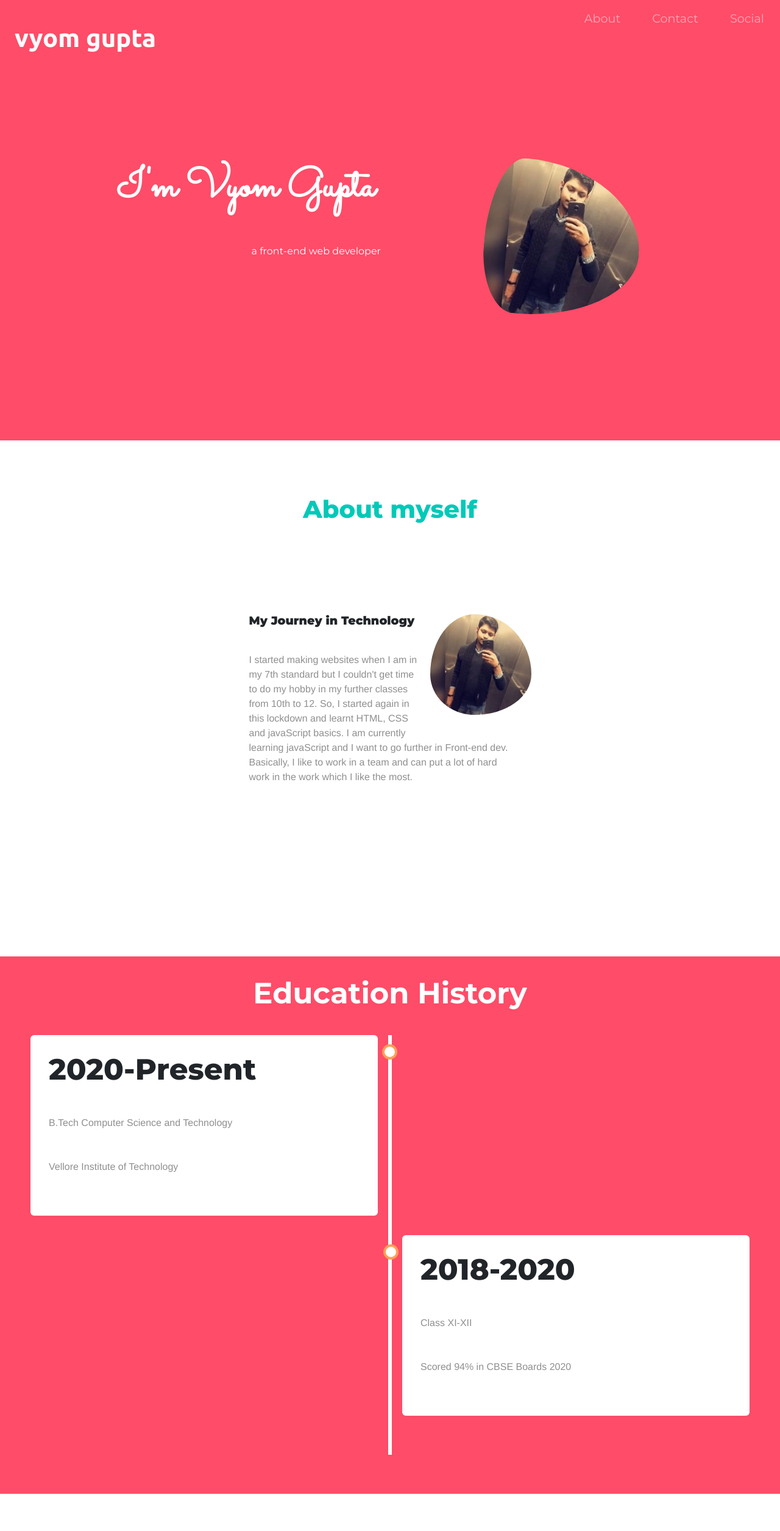
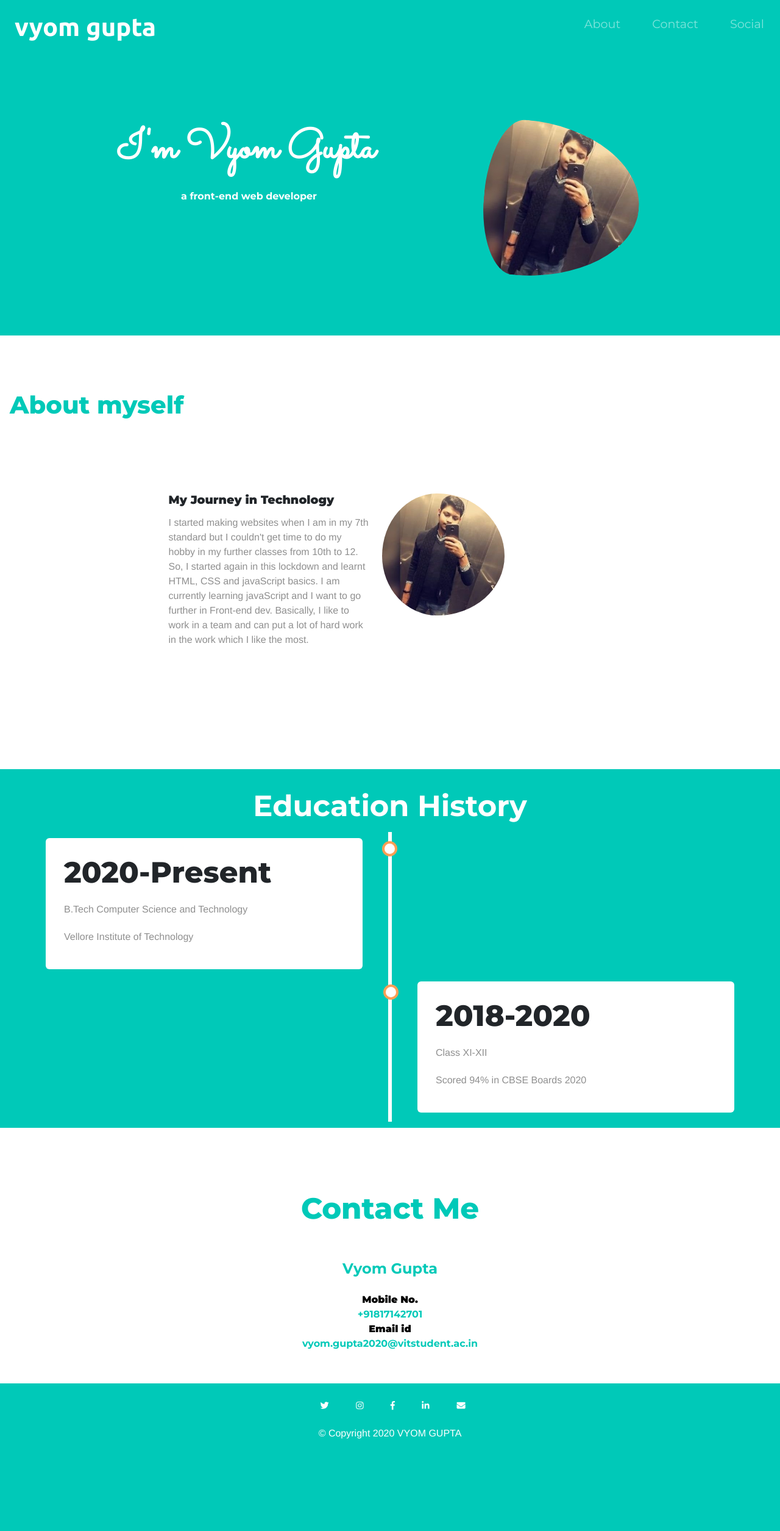
Before and after one commit to vyomguptaa/bots, a plain HTML site: page bots/index.html in a window 1280 px wide. Shown: the top 2510 px of the page at 61% size. After the commit the page ends 2393 px from the top, so only its background shows below. Drawn offline with nearby package versions, Linux system fonts and the light colour scheme.

Commit message:
Update styles.css

```diff
--- a/bots/css/styles.css
+++ b/bots/css/styles.css
@@ -26,14 +26,6 @@ p {
     color: #8f8f8f;
 }
 
-.about {
-    text-align: center;
-}
-
-.about:hover {
-    color: #ff4c68;
-}
-
 .skill-row {
     width: 50%;
     margin: 100px auto 80px auto;
@@ -60,17 +52,17 @@ p {
 /* TITLE */
 
 #title {
-    background-color: #ff4c68;
+    background-color: #00C9B8;
 }
 
 #title-page {
-    background-color: #ff4c68;
+    background-color: #00C9B8;
     color: #fff;
     padding-bottom: 6rem;
 }
 
 #contact-us {
-    background-color: #ff4c68;
+    background-color: #00C9B8;
     color: #fff;
 }
 
@@ -124,7 +116,7 @@ p {
 }
 
 .location-h2 {
-    color: #ff4c68;
+    color: #00C9B8;
     padding-top: 2rem;
 }
 
@@ -136,7 +128,7 @@ p {
 }
 
 .address {
-    color: #ff4c68;
+    color: #00C9B8;
     font-size: 1.5rem;
     padding-top: 2rem;
     font-family: Montserrat;
@@ -144,7 +136,7 @@ p {
 }
 
 .address1 {
-    color: #ff4c68;
+    color: #00C9B8;
     font-size: 1rem;
     font-family: Montserrat;
     font-weight: bold;
@@ -197,9 +189,17 @@ p {
 
 #features {
     padding: 7% 15%;
+    padding-left: 1rem;
     background-color: #fff;
     position: relative;
     z-index: 1;
+}
+
+.box {
+    width: 10px;
+    height: 10px;
+    color: green;
+    background-color: green;
 }
 
 .feature-box {
@@ -213,7 +213,7 @@ p {
 }
 
 .icon:hover {
-    color: #ff4c68;
+    color: #00C9B8;
 }
 
 
@@ -231,10 +231,6 @@ p {
     margin: 25px;
 }
 
-.carousel-item {
-    padding: 7% 14%;
-}
-
 
 /* Press */
 
@@ -247,6 +243,13 @@ p {
 .press-img {
     width: 15%;
     margin: 20px 20px 50px;
+}
+
+.tagline {
+    text-align: center;
+    font-size: 1rem;
+    height: auto;
+    font-weight: bold;
 }
 
 
@@ -265,7 +268,7 @@ p {
 /* CTA */
 
 #cta {
-    background-color: #ff4c68;
+    background-color: #00C9B8;
     padding: 7% 15%;
     color: #fff;
     text-align: center;
@@ -293,13 +296,14 @@ p {
 
 .contact-cont1 {
     padding: 4% 15%;
-    color: #ff4c68;
+    color: #00C9B8;
 }
 
 .copy {
     text-align: center;
     color: #fff;
-    padding-top: 2rem;
+    padding-top: 1rem;
+    font-family: Helvetica;
 }
 
 
@@ -312,24 +316,22 @@ p {
     .title-img {
         position: static;
         transform: rotate(0);
-        margin-right: 50%;
+        margin-right: 60%;
         width: 450px;
+        right: 20px;
     }
 }
 
-
-/*timeline */
-
 * {
     box-sizing: border-box;
-    padding-bottom: 2rem;
+    padding-bottom: 5px;
 }
 
 
 /* Set a background color */
 
 body {
-    background-color: #ff4c68;
+    background-color: #00C9B8;
     font-family: Helvetica, sans-serif;
 }
 
@@ -360,6 +362,7 @@ body {
 /* Container around content */
 
 .container {
+    padding: 10px 40px;
     position: relative;
     background-color: inherit;
     width: 50%;
@@ -385,7 +388,7 @@ body {
 /* Place the container to the left */
 
 .left {
-    right: 305px;
+    left: -305px;
 }
 
 
@@ -393,38 +396,6 @@ body {
 
 .right {
     left: 305px;
-}
-
-
-/* Add arrows to the left container (pointing right) */
-
-.left::before {
-    content: " ";
-    height: 0;
-    position: absolute;
-    top: 22px;
-    width: 0;
-    z-index: 1;
-    right: 30px;
-    border: medium solid white;
-    border-width: 10px 0 10px 10px;
-    border-color: transparent transparent transparent white;
-}
-
-
-/* Add arrows to the right container (pointing left) */
-
-.right::before {
-    content: " ";
-    height: 0;
-    position: absolute;
-    top: 22px;
-    width: 0;
-    z-index: 1;
-    left: 30px;
-    border: medium solid white;
-    border-width: 10px 10px 10px 0;
-    border-color: transparent white transparent transparent;
 }
 
 
@@ -437,10 +408,6 @@ body {
 
 /* The actual content */
 
-#id {
-    background-color: #ff4c68;
-}
-
 .content {
     padding: 20px 30px;
     background-color: white;
@@ -449,25 +416,19 @@ body {
 }
 
 
-/* Media queries - Responsive timeline on screens less than 600px wide */
+/* Media queries - Responsive timeline on screens less than 1200px wide */
 
-@media screen and (max-width: 600px) {
+@media screen and (max-width: 1200px) {
     /* Place the timelime to the left */
     .timeline::after {
         left: 31px;
+        position: relative;
     }
     /* Full-width containers */
     .container {
         width: 100%;
         padding-left: 70px;
         padding-right: 25px;
-    }
-    /* Make sure that all arrows are pointing leftwards */
-    .container::before {
-        left: 60px;
-        border: medium solid white;
-        border-width: 10px 10px 10px 0;
-        border-color: transparent white transparent transparent;
     }
     /* Make sure all circles are at the same spot */
     .left::after,
@@ -476,6 +437,20 @@ body {
     }
     /* Make all right containers behave like the left ones */
     .right {
-        left: 0%;
+        left: 1%;
+    }
+    .left {
+        left: 1%
     }
 }
+
+.social {
+    color: white;
+    padding: 0% 1.5% 0% 2.5%;
+    font-size: 1.2rem;
+}
+
+#footer {
+    padding: 2% 15% 0%;
+    text-align: center;
+}
```
